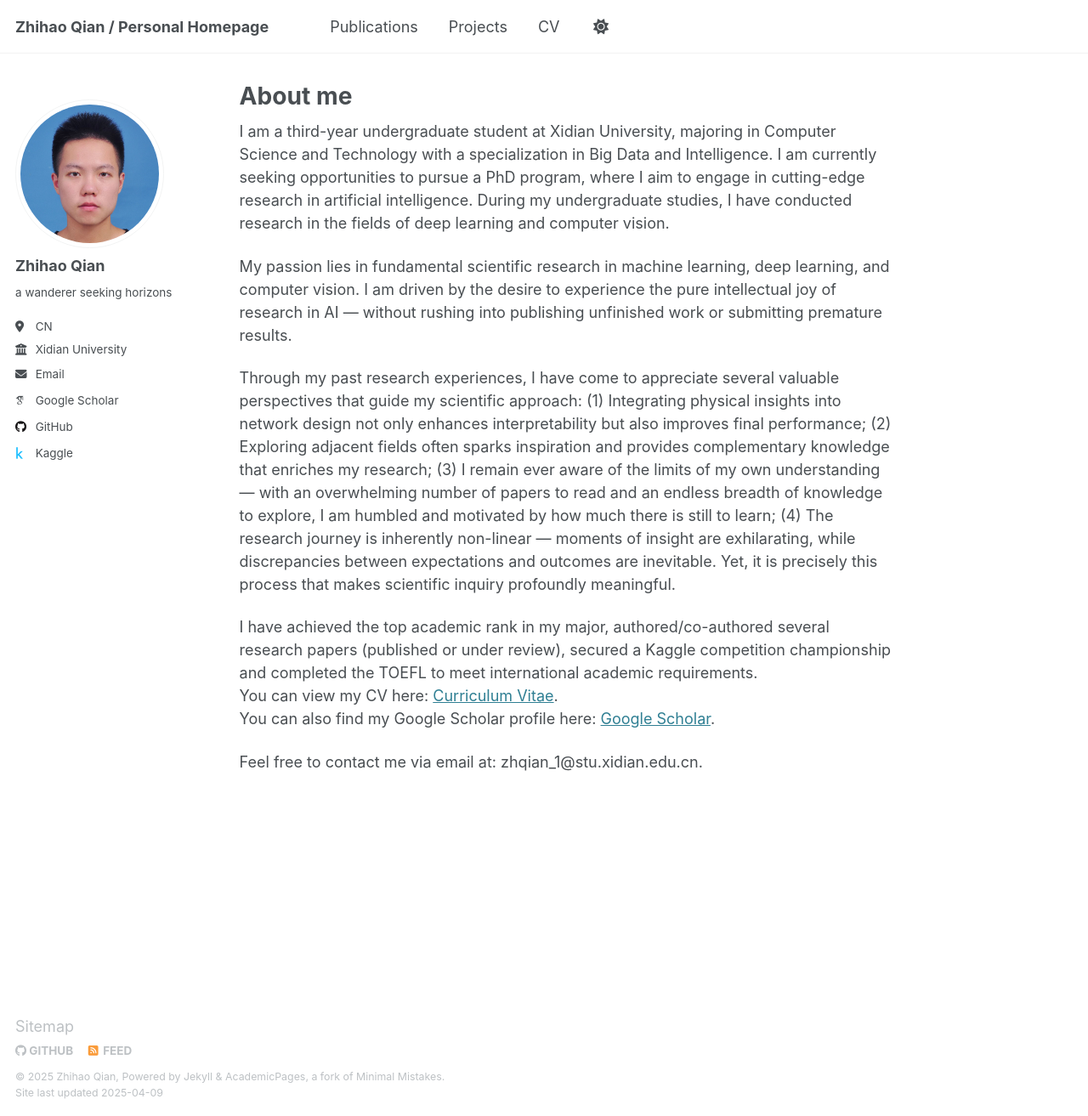
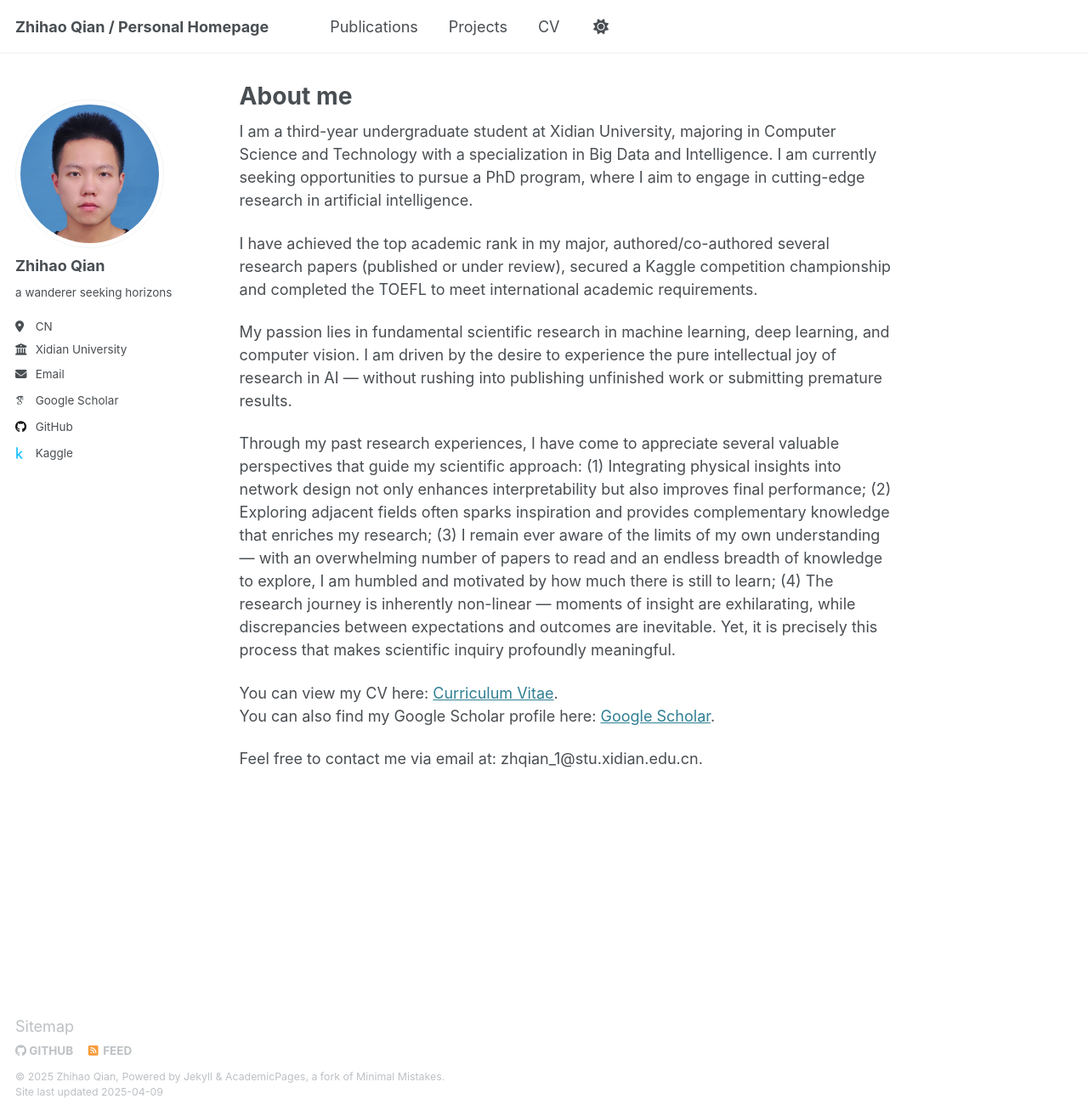
Before and after one commit to Dualego00/Dualego00.github.io, a Jekyll site: the page built from _pages/about.md, in a window 1280 px wide and 1313 px high. Shown: the whole window at 85% size. Built offline with Jekyll 4.4.1, drawn with Linux system fonts in a browser that asks for light colours; some web fonts are replaced.

Commit message:
Update about.md

```diff
--- a/_pages/about.md
+++ b/_pages/about.md
@@ -7,7 +7,9 @@ redirect_from:
   - /about.html
 ---
 
-I am a third-year undergraduate student at Xidian University, majoring in Computer Science and Technology with a specialization in Big Data and Intelligence. I am currently seeking opportunities to pursue a PhD program, where I aim to engage in cutting-edge research in artificial intelligence. During my undergraduate studies, I have conducted research in the fields of deep learning and computer vision.
+I am a third-year undergraduate student at Xidian University, majoring in Computer Science and Technology with a specialization in Big Data and Intelligence. I am currently seeking opportunities to pursue a PhD program, where I aim to engage in cutting-edge research in artificial intelligence.
+
+I have achieved the top academic rank in my major, authored/co-authored several research papers (published or under review), secured a Kaggle competition championship and completed the TOEFL to meet international academic requirements.
 
 My passion lies in fundamental scientific research in machine learning, deep learning, and computer vision. I am driven by the desire to experience the pure intellectual joy of research in AI — without rushing into publishing unfinished work or submitting premature results.
 
@@ -17,7 +19,6 @@ Through my past research experiences, I have come to appreciate several valuable
 (3) I remain ever aware of the limits of my own understanding — with an overwhelming number of papers to read and an endless breadth of knowledge to explore, I am humbled and motivated by how much there is still to learn;
 (4) The research journey is inherently non-linear — moments of insight are exhilarating, while discrepancies between expectations and outcomes are inevitable. Yet, it is precisely this process that makes scientific inquiry profoundly meaningful.
 
-I have achieved the top academic rank in my major, authored/co-authored several research papers (published or under review), secured a Kaggle competition championship and completed the TOEFL to meet international academic requirements.
 You can view my CV here: [Curriculum Vitae](../assets/ZhihaoQian_CV.pdf).
 You can also find my Google Scholar profile here: [Google Scholar](https://scholar.google.com/citations?user=o83AL3sAAAAJ&amp;hl=en).
 
```
